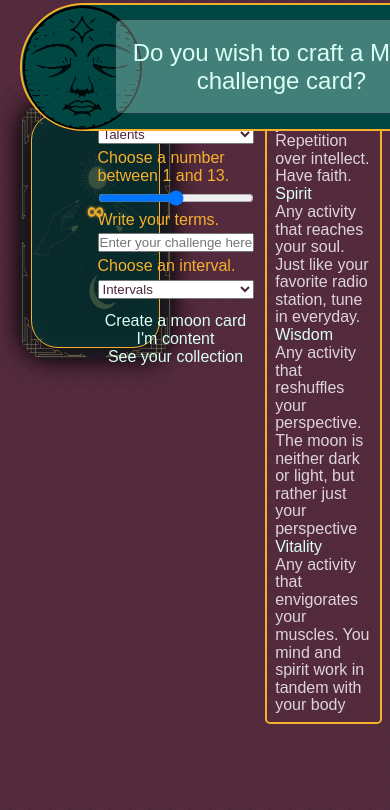
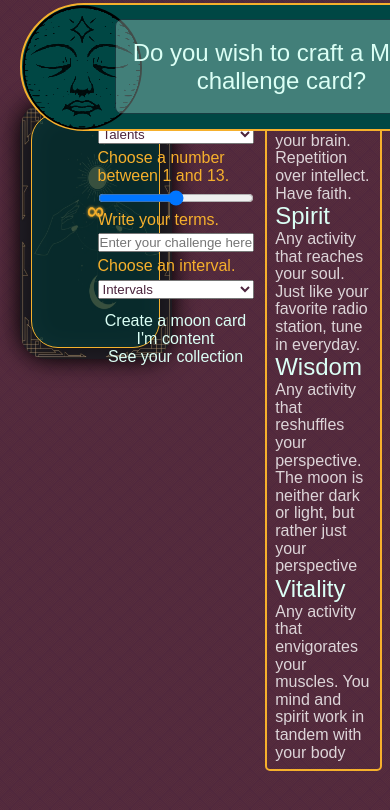
Before and after one commit to andrewvallejo/thirteen-moons, a React (Create React App) app: page / in a window 390 px wide. Shown: the top 810 px of the page. Built offline with nearby package versions, Linux system fonts and the light colour scheme; no server answers; a web font is replaced by a local one.

Commit message:
Update fontsize for regular media queries

```diff
--- a/src/styles/lll-components/Talents.scss
+++ b/src/styles/lll-components/Talents.scss
@@ -5,12 +5,12 @@
   padding: .5rem;
   > h2 {
   text-align: center;
-  font-size: $font-size-subheading;
+  font-size: $font-size-heading;
   color: $color-lV;
   line-height: .9;
   }
   li > h3 {
-  font-size: $font-size-paragraph;
+  font-size: $font-size-subheading;
   color: $color-V
   }
   li > p {
```
